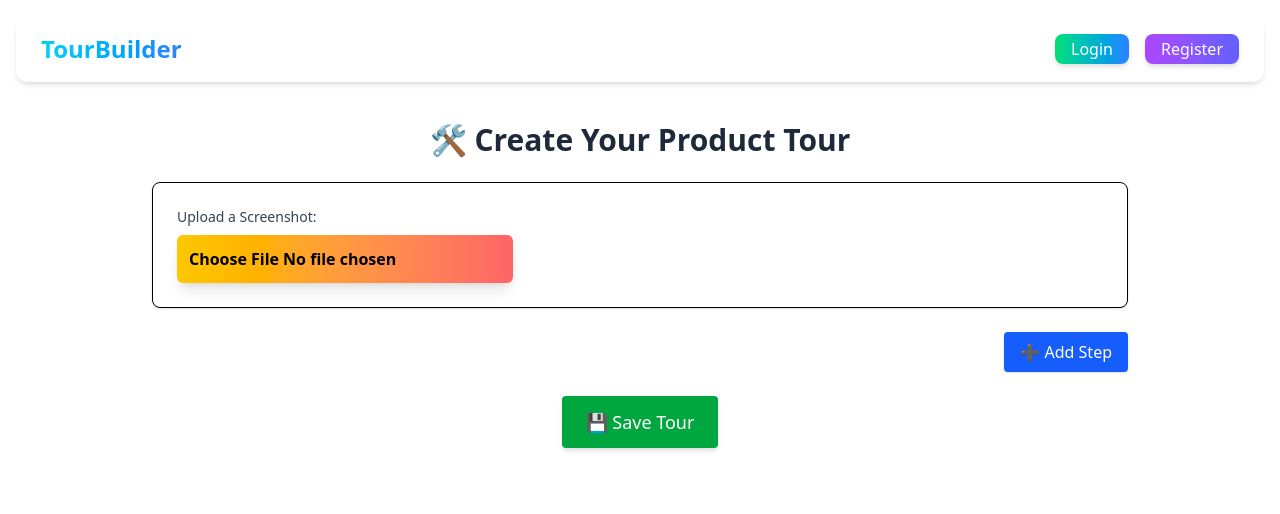
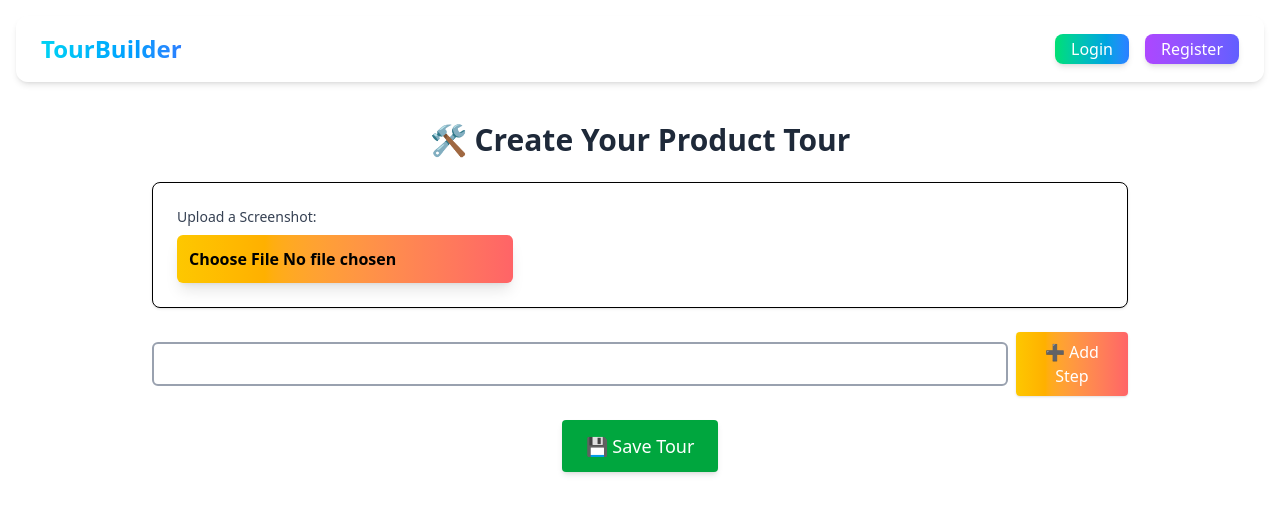
Before and after one commit to Y3s3h/Tour-Analysis, a React (Vite) app in the folder frontend/: page /editor in a window 1280 px wide. Shown: the top 514 px of the page. Built offline with nearby package versions, Linux system fonts and the light colour scheme.

Commit message:
added style to box

```diff
--- a/frontend/src/pages/Editor.jsx
+++ b/frontend/src/pages/Editor.jsx
@@ -99,11 +99,12 @@ export default function Editor() {
           placeholder="Describe this step..."
           value={stepText}
           onChange={(e) => setStepText(e.target.value)}
-          className="input input-bordered border-gray-100 flex-1"
+          // className="input input-bordered border-gray-300 flex-1"
+          className="input w-full px-2 py-2 border-2 border-gray-400 rounded-md focus:border-blue-500 focus:ring-2 focus:ring-blue-200 transition-all duration-200 outline-none"
         />
         <button
           onClick={handleAddStep}
-          className="bg-blue-600 hover:bg-blue-700 text-white px-4 py-2 rounded shadow"
+          className=" bg-gradient-to-r gap-3 from-yellow-400 to-red-400 hover:from-yellow-500 hover:to-red-50 hover:bg-blue-700 text-white px-4 py-2 rounded shadow"
         >
           ➕ Add Step
         </button>
```
